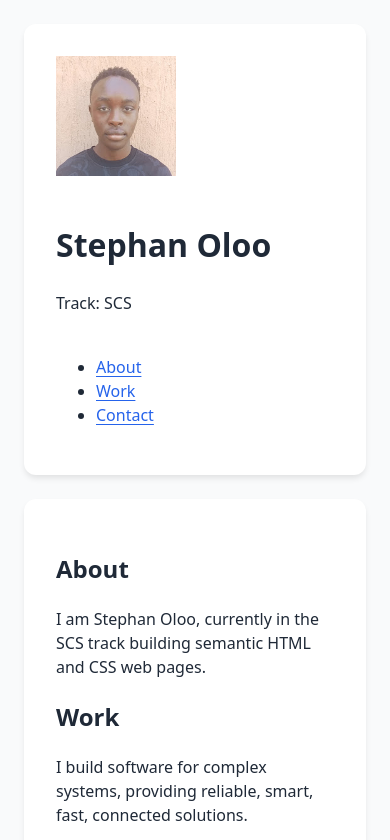
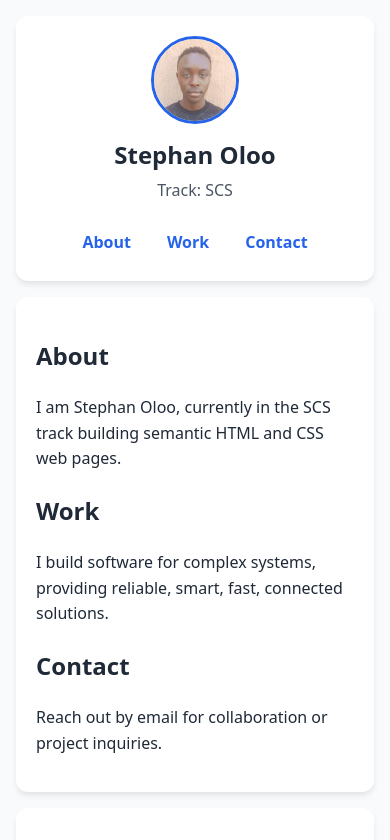
Before and after one commit to oloh-arch/bio-page, a plain HTML site: page index.html in a window 390 px wide. Shown: the top 840 px of the page. Drawn offline with Linux system fonts and the light colour scheme.

Commit message:
Refactor CSS for mobile-first design and accessibility
Updated styles for a mobile-first responsive layout, adjusted padding, margins, and font sizes for better accessibility and visual consistency.

```diff
--- a/style.css
+++ b/style.css
@@ -1,4 +1,4 @@
-/* SCS2.2 responsive layout and accessibility audit */
+/* Mobile-first responsive layout */
 :root {
     --ink: #1f2937;
     --paper: #f9fafb;
@@ -14,10 +14,6 @@
     box-sizing: border-box;
 }
 
-html {
-    scroll-behavior: smooth;
-}
-
 img {
     display: block;
     max-width: 100%;
@@ -27,47 +23,84 @@ img {
 body {
     font-family: system-ui, -apple-system, sans-serif;
     font-size: 1rem;
-    line-height: 1.5;
+    line-height: 1.6;
     background-color: var(--paper);
     color: var(--ink);
     margin: 0;
-    padding: 1.5rem;
+    padding: 1rem;
     display: flex;
     flex-direction: column;
     align-items: center;
-    gap: 1.5rem;
+    gap: 1rem;
     min-height: 100vh;
 }
 
 .card {
     background-color: var(--card-bg);
-    padding: 2rem;
+    padding: 1.25rem;
     border-radius: 12px;
     box-shadow: 0 4px 6px -1px var(--shadow);
     max-width: 600px;
     width: 100%;
 }
 
+/* Center avatar + name cleanly on phones */
 .profile-header {
     display: flex;
-    flex-wrap: wrap;
-    gap: 1.5rem;
+    flex-direction: column;
     align-items: center;
-    margin-bottom: 1.5rem;
+    text-align: center;
+    gap: 0.75rem;
+    margin-bottom: 1.25rem;
 }
 
+.profile-header h1 {
+    margin: 0;
+    font-size: 1.5rem;
+}
+
+.track {
+    margin: 0.25rem 0 0;
+    color: #4b5563;
+}
+
+.profile-header img,
 .avatar {
-    width: 100px;
-    height: 100px;
+    width: 88px;
+    height: 88px;
     border-radius: 50%;
     object-fit: cover;
     border: 3px solid var(--accent);
-    flex-shrink: 0;
+}
+
+/* Horizontal pill/row navigation that wraps cleanly */
+nav ul {
+    list-style: none;
+    margin: 0;
+    padding: 0;
+    display: flex;
+    flex-wrap: wrap;
+    justify-content: center;
+    gap: 0.75rem 1.25rem;
+}
+
+nav a {
+    display: inline-block;
+    padding: 0.35rem 0.5rem;
+    font-weight: 600;
+    text-decoration: none;
+    color: var(--accent);
+}
+
+/* Prevent long email links from overflowing narrow screens */
+footer {
+    text-align: center;
+    font-size: 0.9rem;
+    overflow-wrap: anywhere;
 }
 
 a {
     color: var(--accent);
-    text-underline-offset: 0.2em;
 }
 
 a:hover {
@@ -80,18 +113,30 @@ a:hover {
     border-radius: 4px;
 }
 
-@media (min-width: 768px) {
+/* Tablet and desktop layout */
+@media (min-width: 640px) {
     body {
-        padding: 2.5rem 1.5rem;
+        padding: 2rem 1.5rem;
+        gap: 1.5rem;
     }
 
     .card {
-        padding: 3rem;
+        padding: 2.5rem;
+    }
+
+    .profile-header {
+        flex-direction: row;
+        text-align: left;
+        gap: 1.5rem;
+    }
+
+    .profile-header img,
+    .avatar {
+        width: 100px;
+        height: 100px;
+    }
+
+    nav ul {
+        justify-content: flex-start;
     }
 }
-
-@media (prefers-reduced-motion: reduce) {
-    html {
-        scroll-behavior: auto;
-    }
-}
```
